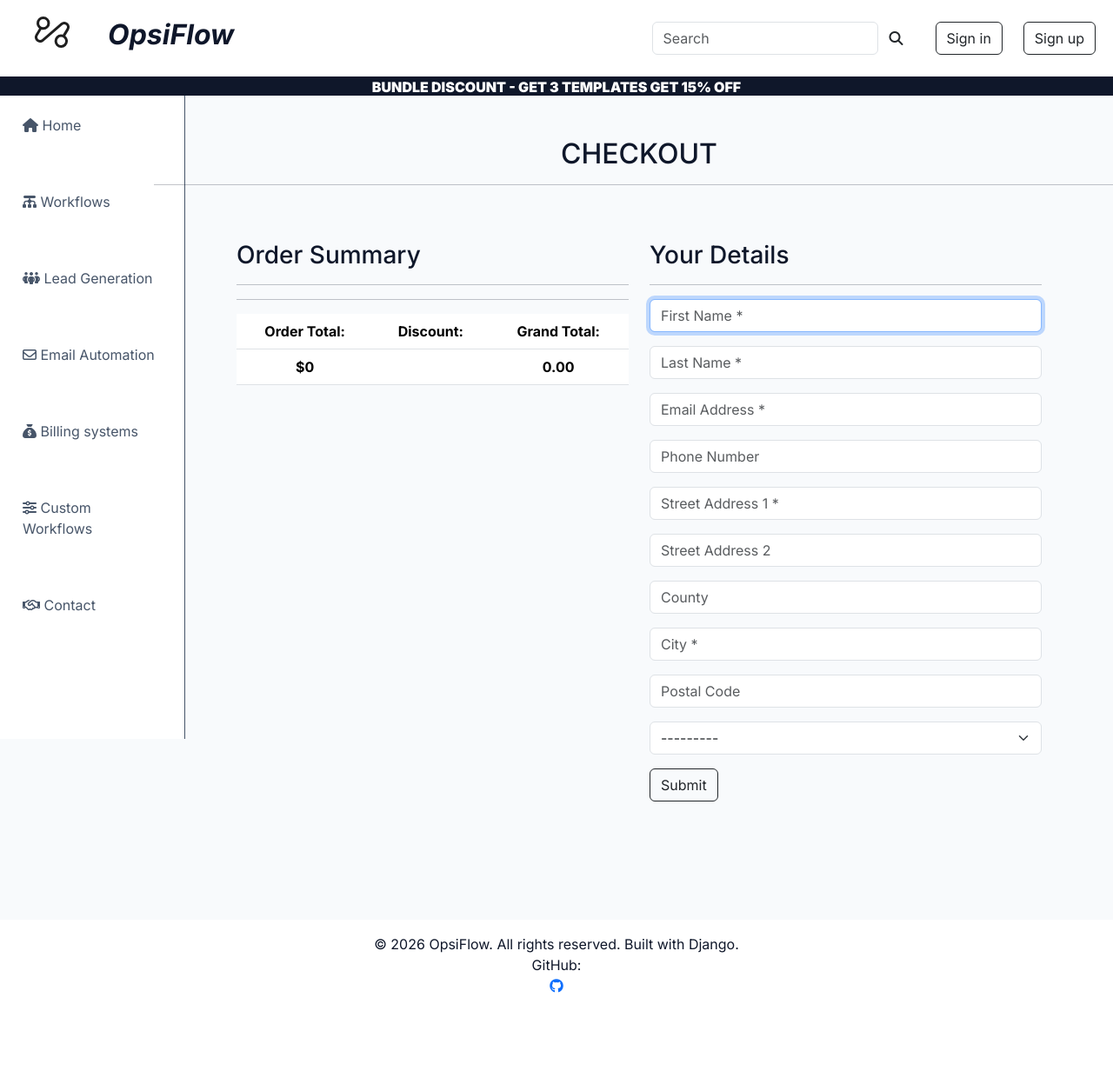
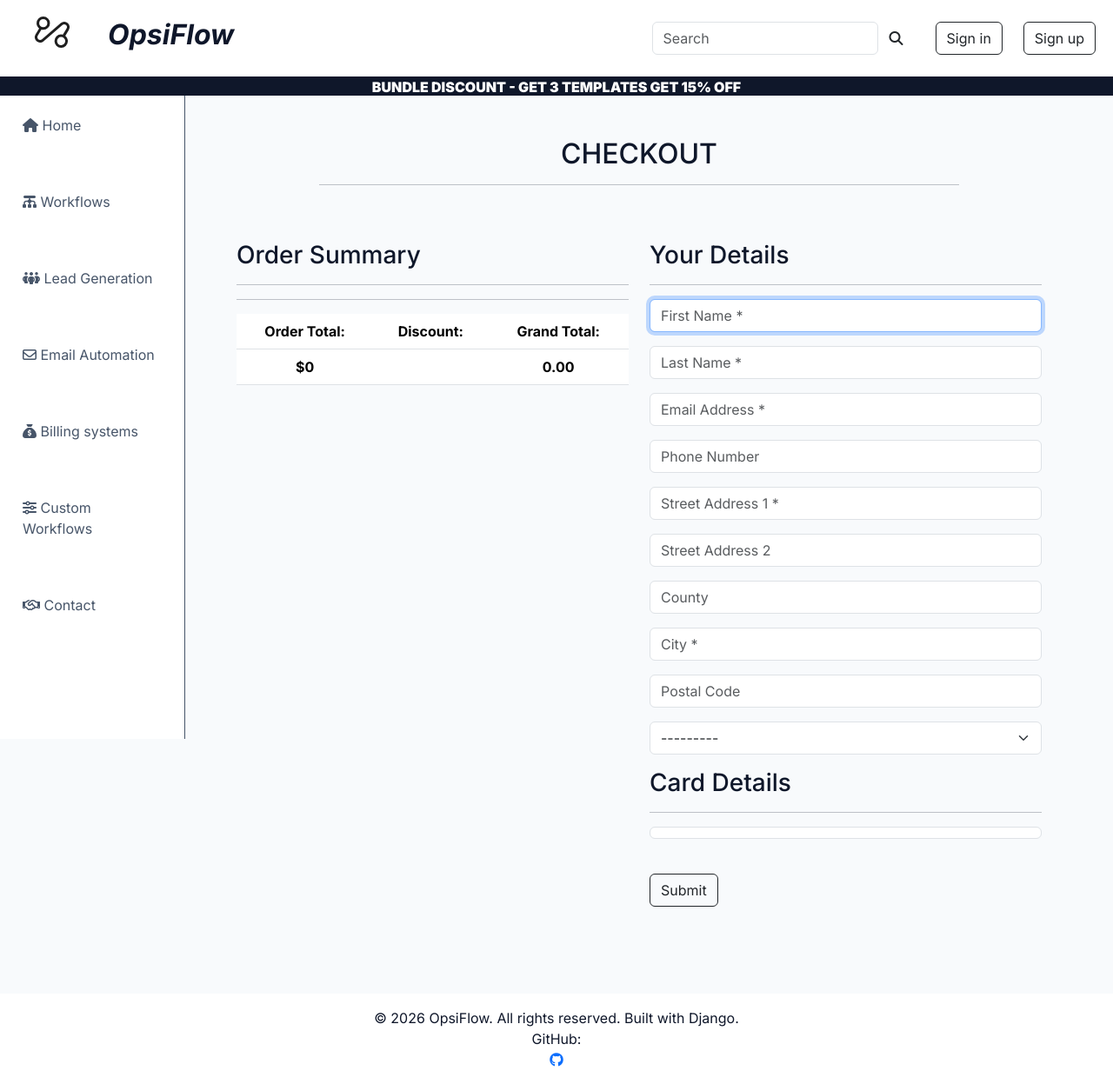
Before and after one commit to Karla-Stein/opsiflow, a Django app: page /checkout/ in a window 1280 px wide. Shown: the whole page at 87% size. Before the commit the page ends 1142 px from the top, so only its background shows below. Run offline with Django 4.2, Linux system fonts and the light colour scheme; some libraries are stand-ins or nearby versions.

Commit message:
Add Stripe element and fix template layout

```diff
--- a/bag/templates/bag/bag.html
+++ b/bag/templates/bag/bag.html
@@ -17,8 +17,8 @@
                             <img class="w-100" src="{{ item.product_option.product.image.url }}" alt="{{ item.product_option.product.name }}">
                             {% else %}
                             <img class="w-100" src="{% static 'images/placeholder-image.jpg' %}" alt="Placeholder image">
+                            {% endif %}
                         </div>
-                        {% endif %}
                         <div class="col-12 col-md-8 col-lg-7">
                             <p class="card-title"><strong>{{item.product_option.product.name}}</strong></p><hr>
                             <h6 class="card-subtitle mb-2 text-body-secondary">{{item.product_option.name}}</h6>
--- a/checkout/static/checkout/css/checkout.css
+++ b/checkout/static/checkout/css/checkout.css
@@ -0,0 +1,3 @@
+.StripeElement{
+    height: 38px;
+}
--- /dev/null
+++ b/checkout/static/checkout/js/stripe.js
@@ -0,0 +1,28 @@
+const stripePublicKey = document.getElementById('id_stripe_public_key')
+    .innerText.slice(1, -1);
+
+const clientSecret = document.getElementById('id_client_secret')
+    .innerText.slice(1, -1);
+
+const stripe = Stripe(stripePublicKey);
+
+const elements = stripe.elements();
+
+const style = {
+    base: {
+        color: '#000',
+        fontFamily: '"Helvetica Neue", Helvetica, sans-serif',
+        fontSmoothing: 'antialiased',
+        fontSize: '16px',
+        '::placeholder': {
+            color: '#aab7c4'
+        }
+    },
+    invalid: {
+        color: '#dc3545',
+        iconColor: '#dc3545'
+    }
+};
+
+const card = elements.create('card', { style: style });
+card.mount('#card-element');
--- a/checkout/templates/checkout/checkout.html
+++ b/checkout/templates/checkout/checkout.html
@@ -11,7 +11,7 @@
 <section id="checkout" class="my-5">
     <div class="container">
         <div class="row justify-content-center">
-            <div class="col-12 offset-lg-2 text-center mb-5">
+            <div class="col-12 col-md-8 offset-lg-2 text-center mb-5">
                 <h2>
                     CHECKOUT
                 </h2>
@@ -30,9 +30,9 @@
                         <img class="w-100" src="{{ item.product_option.product.image.url }}"
                             alt="{{ item.product_option.product.name }}">
                         {% else %}
-                         <img class="w-100" src="{% static 'images/placeholder-image.jpg' %}" alt="Placeholder image">
+                        <img class="w-100" src="{% static 'images/placeholder-image.jpg' %}" alt="Placeholder image">
+                        {% endif %}
                     </div>
-                    {% endif %}
                     <div class="col-4">
                         <p><small>{{item.product_option.product.name}}</small></p>
                         <p><small>{{item.product_option.name|upper}}</small></p>
@@ -72,7 +72,7 @@
 
             </div>
             <!-- right column -->
-            <div class="col-12 col-lg-5">
+            <div class="col-12 col-md-6 col-lg-5">
                 <h3>
                     Your Details
                 </h3>
@@ -80,7 +80,15 @@
                 <form method="post">
                     {% csrf_token %}
                     {{ order_form|crispy }}
-                    <button type="submit" class="btn btn-signup btn-outline-dark">Submit</button>
+                    <div class="my-3">
+                        <h3>
+                            Card Details
+                        </h3>
+                        <hr>
+                        <!-- Stripe card element -->
+                        <div id="card-element" class="form-control"></div>
+                    </div>
+                    <button type="submit" class="btn btn-signup btn-outline-dark mt-4">Submit</button>
                 </form>
 
             </div>
@@ -90,3 +98,10 @@
 </section>
 
 {% endblock%}
+{% block postloadjs %}
+{{ block.super }}
+{{ stripe_public_key|json_script:"id_stripe_public_key" }}
+{{ client_secret|json_script:"id_client_secret" }}
+<script src="{% static 'checkout/js/stripe.js' %}"></script>
+
+{% endblock %}
--- a/checkout/views.py
+++ b/checkout/views.py
@@ -12,5 +12,7 @@ def checkout(request):
         'checkout/checkout.html',
         {
             'order_form': order_form,
+            'stripe_public_key': 'pk_test_51S8IkGCMM4bS9Chdf7mcqQYEupt3AVgzeVmfBCJ12K8C1bC8hTqp3Y7uRx4p23NcVZygnnHMvJFrb8xzOWtl7uZO00i1IACMTJ',
+            'client_secret': 'test client secret',
         }
     )
--- a/opsiflow/settings.py
+++ b/opsiflow/settings.py
@@ -29,7 +29,7 @@ TEMPLATES_DIR = os.path.join(BASE_DIR, 'templates')
 SECRET_KEY = os.getenv('SECRET_KEY')
 
 # SECURITY WARNING: don't run with debug turned on in production!
-DEBUG = False
+DEBUG = True
 
 ALLOWED_HOSTS = ['.herokuapp.com', '127.0.0.1',]
 
--- a/products/templates/products/product_detail.html
+++ b/products/templates/products/product_detail.html
@@ -16,8 +16,8 @@
       <img src="{{ product.image.url }}" alt="{{ product.name }}" class="img-fluid">
       {% else %}
       <img src="{% static 'images/placeholder-image.jpg' %}" alt="Placeholder image" class="img-fluid">
+      {% endif %}
     </div>
-    {% endif %}
     <div class="col-6 offset-lg-2 text-center mb-5">
       <hr class="mb-4">
       <a class="btn btn-primary my-3" href="{% url 'products' %}" role="button">Back</a>
--- a/products/templates/products/products.html
+++ b/products/templates/products/products.html
@@ -44,7 +44,7 @@
             {% endif %}
             {% endfor %}
             {% else %}
-            <h2 display="5">Browse All Workflows</h2>
+            <h2 class="display-5">Browse All Workflows</h2>
             <p class="index-p">Simplify your business processes and ensure nothing gets missed.
                 <br>
                 These workflows automate invoicing, payment tracking, follow-ups and access management — creating a
@@ -59,8 +59,8 @@
                 <img src="{{ product.image.url }}" alt="{{ product.name }}">
                 {% else %}
                 <img src="{% static 'images/placeholder-image.jpg' %}" alt="Placeholder image">
+                {% endif %}
             </div>
-            {% endif %}
             <div class="card-body text-center d-flex flex-column h-100">
                <p> {{ product.name }}</p>
                 <p class="index-p">{{ product.excerpt }}</p>
--- a/templates/base.html
+++ b/templates/base.html
@@ -28,6 +28,8 @@
     {% block corejs %}
     <!-- Font awesome -->
     <script src="https://kit.fontawesome.com/75c27a2f98.js" crossorigin="anonymous"></script>
+    <!-- Stripe -->
+     <script src="https://js.stripe.com/dahlia/stripe.js"></script>
     {% endblock%}
 
     <title>OpsiFlow {% block extra_title %}{% endblock %}</title>
```
